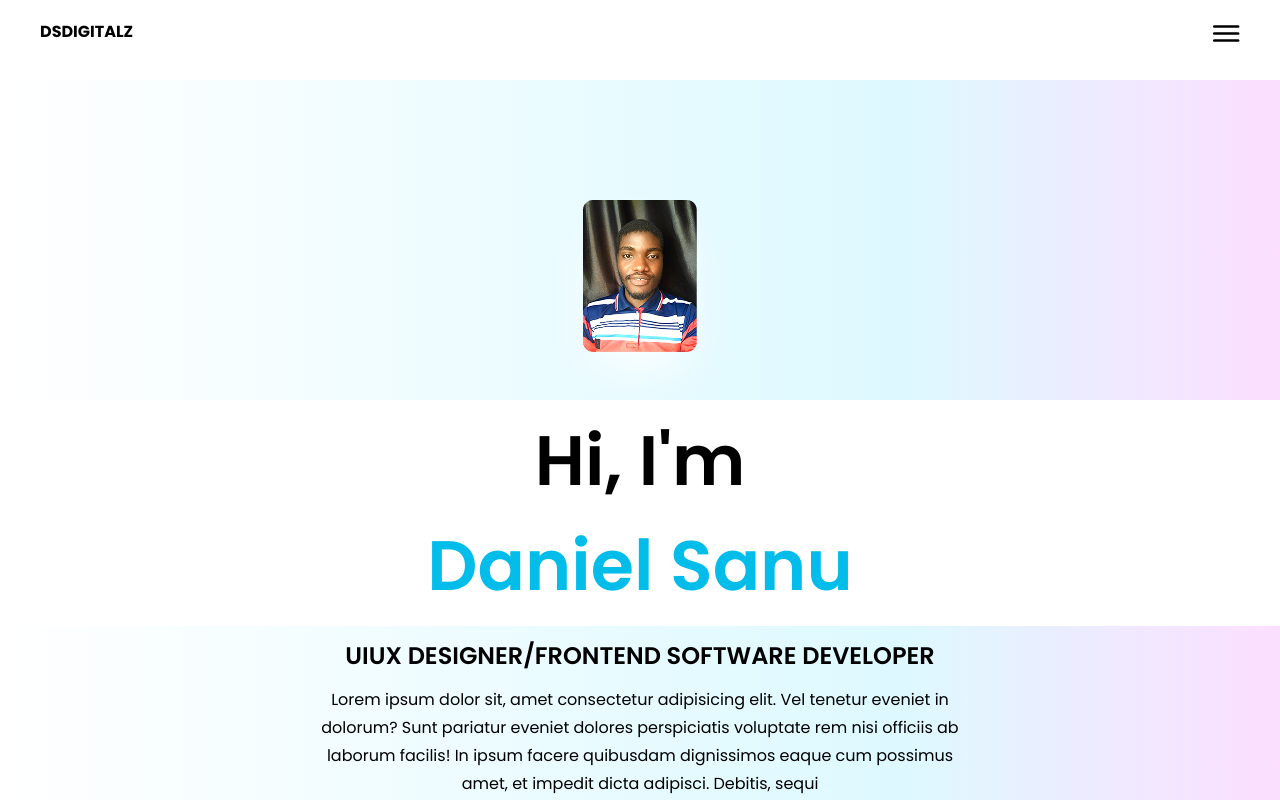
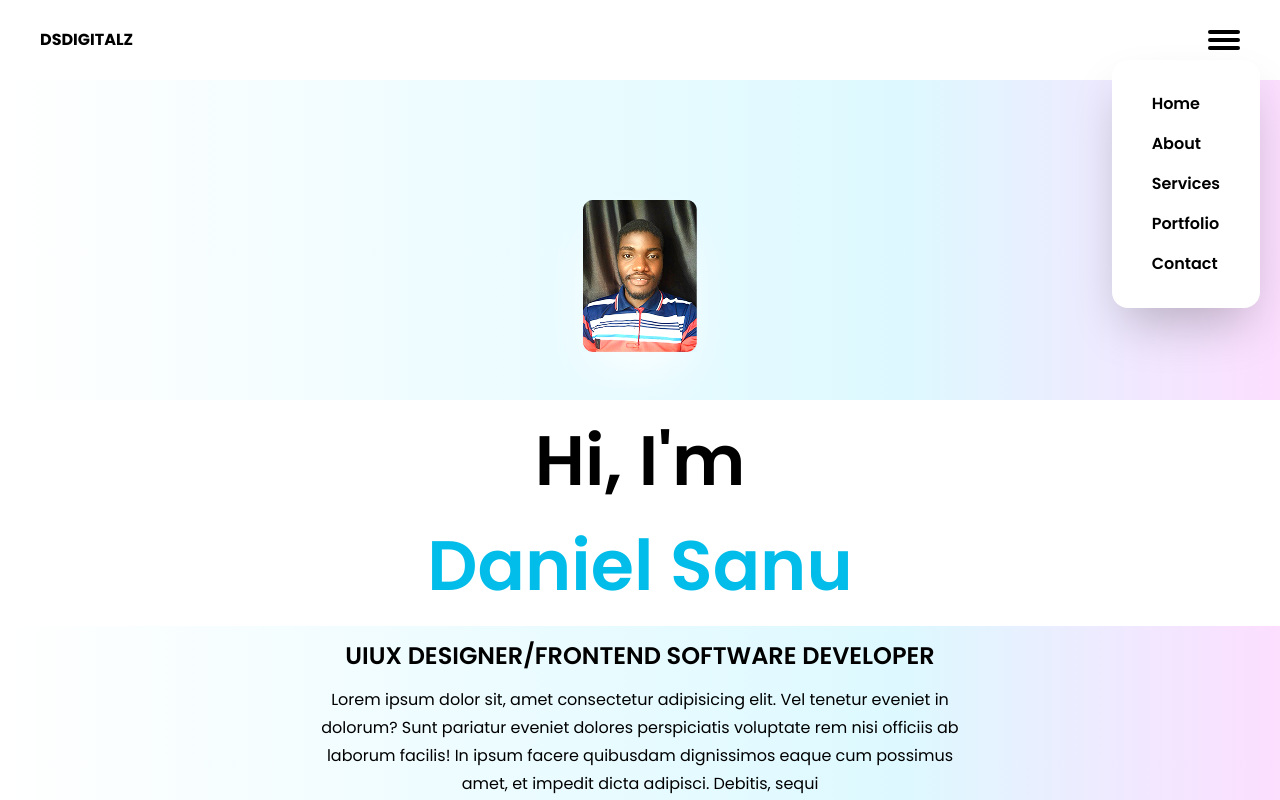
Before and after one commit to DsDigitalz/MyPortfolio-Project, a React (Vite) app: page / in a window 1280 px wide. Shown: the top 800 px of the page. Built offline with nearby package versions, Linux system fonts and the light colour scheme.

Commit message:
included a drop-down at the header

```diff
--- a/src/Components/Contact.jsx
+++ b/src/Components/Contact.jsx
@@ -38,14 +38,17 @@ export default function Contact() {
               className="border-b rounded border-zinc-300 outline-sky-200 px-3 py-1"
             />
             <label htmlFor="">Message </label>
-            <input
-              type="text"
-              name="message"
-              id="message"
+            <textarea
+              name=""
+              id=""
+              cols="30"
+              rows="3"
               className="border-b rounded border-zinc-300 outline-sky-200 px-3 py-1"
-            />
+            ></textarea>
           </form>
-          <div className="bg-[#02BDEA] p-3 text-white font-semibold flex justify-center rounded-full w-[50%] mt-10">Submit</div>
+          <div className="bg-[#02BDEA] p-3 text-white font-semibold flex justify-center rounded-full w-[50%] mt-10 cursor-pointer active:bg-[#50cbea]">
+            Submit
+          </div>
         </div>
       </div>
     </section>
--- a/src/Components/Navbar.jsx
+++ b/src/Components/Navbar.jsx
@@ -1,13 +1,13 @@
 import React from "react";
-import hamburger from "./public/hamburger.png";
+// import hamburger from "./public/hamburger.png";
 
 export default function Navbar() {
   return (
     <section>
       {/* <div className="lg:flex justify-between px-10 py-5"> */}
-        {/* <div className="font-bold">DSDIGITALZ</div> */}
-        {/* <div className="flex justify-between items-center p-5"> */}
-        {/* <ul className="flex gap-[55px] text-[16px] font-medium pr-20">
+      {/* <div className="font-bold">DSDIGITALZ</div> */}
+      {/* <div className="flex justify-between items-center p-5"> */}
+      {/* <ul className="flex gap-[55px] text-[16px] font-medium pr-20">
           <li className="cursor-pointer hover:text-sky-400  active:text-sky-500">
             Home
           </li>
@@ -26,13 +26,24 @@ export default function Navbar() {
         </ul> */}
       {/* </div> */}
 
-      <div className="flex justify-between px-10 py-5">
+      <div className="flex justify-between px-10 py-5 items-center">
         <div className="font-bold">DSDIGITALZ</div>
         <div className="flex justify-between items-center p-5"></div>
-        <div>
-          <img src={hamburger} alt="" />
+
+        <div className="flex flex-col gap-1 justify-center relative">
+          <div className="bg-black rounded px-4 py-0.5"></div>
+          <div className="bg-black rounded px-4 py-0.5"></div>
+          <div className="bg-black rounded px-4 py-0.5"></div>
+          {/* <img src={hamburger} alt="" /> */}
         </div>
       </div>
+          <div className="absolute right-5 top-15 font-semibold bg-white rounded-2xl px-10 py-6 shadow-2xl leading-10">
+            <p className="cursor-pointer hover:text-sky-400  active:text-sky-500">Home</p>
+            <p className="cursor-pointer hover:text-sky-400  active:text-sky-500">About</p>
+            <p className="cursor-pointer hover:text-sky-400  active:text-sky-500">Services</p>
+            <p className="cursor-pointer hover:text-sky-400  active:text-sky-500">Portfolio</p>
+            <p className="cursor-pointer hover:text-sky-400  active:text-sky-500">Contact</p>
+          </div>
     </section>
   );
 }
```
